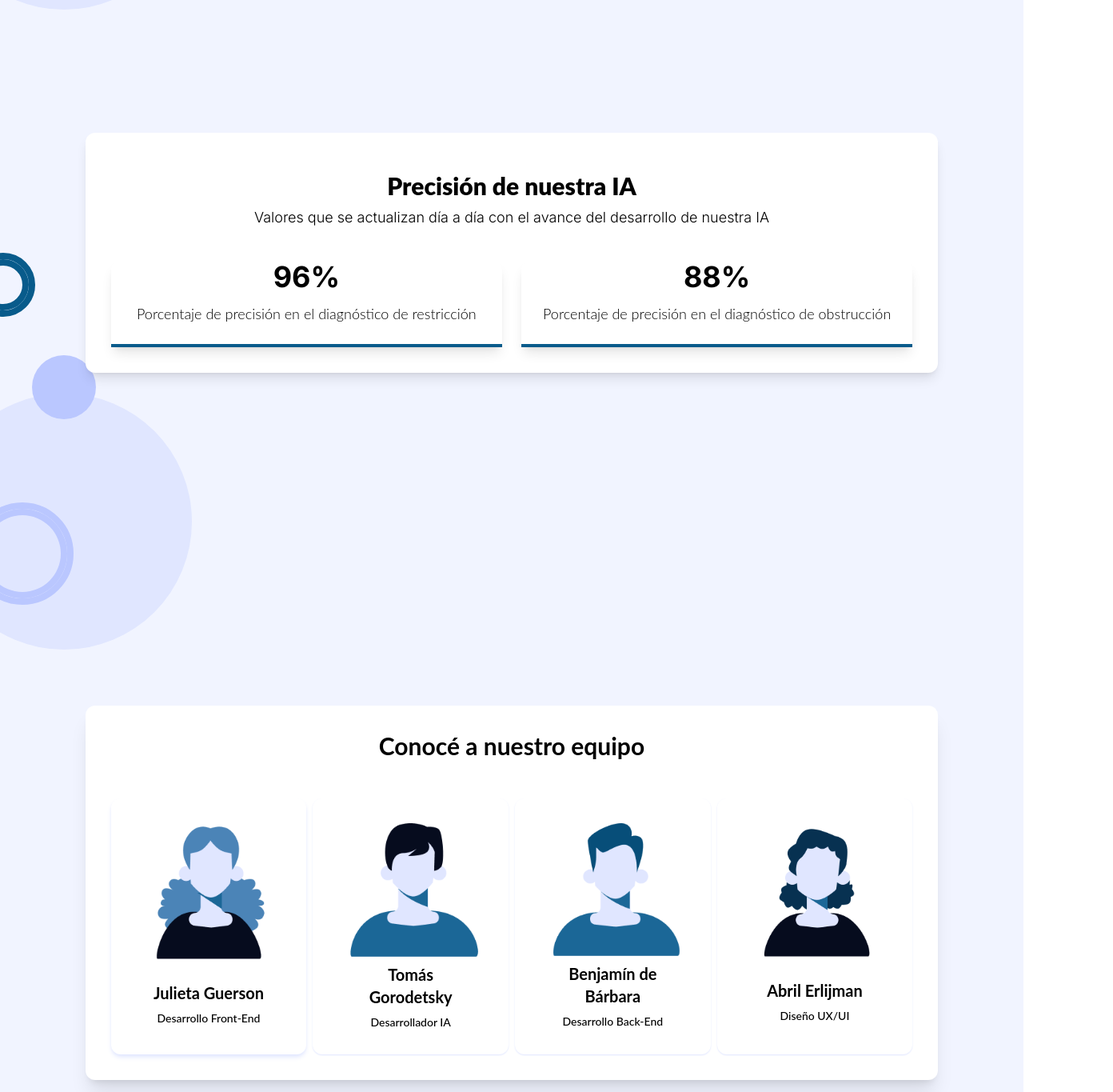
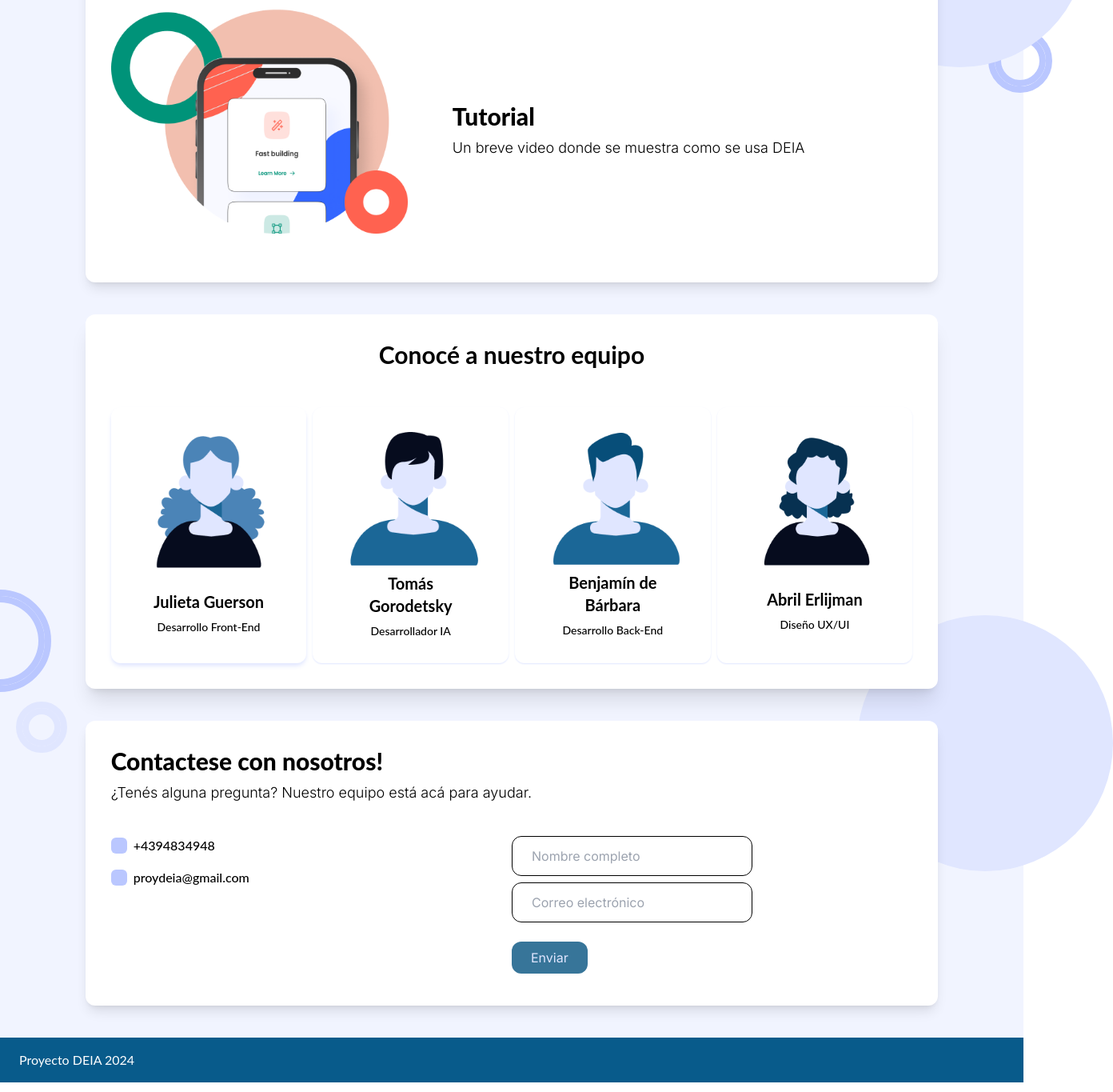
Before and after one commit to proydeia/deia, a Next.js app: page / in a window 1280 px wide. Shown: the part 1400-2765 px from the top of the page at 80% size, 1392 px wide, since content can reach past the window. Built offline with nearby package versions, Linux system fonts and the light colour scheme; no server answers; what @vercel/postgres-kysely, tailwindcss-animated would draw is missing.

Commit message:
landing terminado

```diff
--- a/app/componenetes/about.tsx
+++ b/app/componenetes/about.tsx
@@ -2,7 +2,7 @@ import Image from "next/image";
 //hola
 export default function About() {
   return (
-    <div className="bg-white shadow-xl  w-full md:w-10/12  rounded-xl flex flex-col items-center justify-center">
+    <div className="bg-white shadow-xl z-30 w-full md:w-10/12  rounded-xl flex flex-col items-center justify-center">
       <h1 className="text-2xl font-subtitulo sm:text-3xl font-bold text-center  w-full mb-4 mt-8">
         Conocé a nuestro equipo
       </h1>
--- /dev/null
+++ b/app/componenetes/contacto.tsx
@@ -0,0 +1,42 @@
+import Image from "next/image";
+export default function Contacto() {
+  return (
+    <div className="bg-white md:w-10/12 w-full px-8 pt-4 pb-10 rounded-xl shadow-lg relative z-30 flex flex-col justify-center items-start gap-10">
+      <div className="">
+        <h1 className="text-2xl sm:text-3xl font-extrabold text-start  w-full mb-2 mt-4 font-subtitulo">
+          Contactese con nosotros!
+        </h1>
+        <p className="text-lg font-light text-start">
+          ¿Tenés alguna pregunta? Nuestro equipo está acá para ayudar.
+        </p>
+      </div>
+      <div className="w-full flex flex-row ">
+        <div className="w-1/2 flex flex-col items-start gap-4">
+          <div className="flex flex-row gap-2 justify-center items-center">
+            <div className="w-5 h-5 bg-primary rounded-md"></div>
+            <p className="text-start font-subtitulo font-medium">+4394834948</p>
+          </div>
+          <div className="flex flex-row gap-2 justify-center items-center">
+            <div className="w-5 h-5 bg-primary rounded-md"></div>
+            <p className="text-start font-subtitulo font-medium">proydeia@gmail.com</p>
+          </div>
+        </div>
+        <div className="w-1/2 flex flex-col items-start gap-2">
+          <input
+            type="text"
+            placeholder="Nombre completo"
+            className=" w-3/5 rounded-xl bg-white  border py-3 px-6"
+          />
+          <input
+            type="text"
+            placeholder="Correo electrónico"
+            className="w-3/5 rounded-xl bg-white  border py-3 px-6"
+          />
+          <button className="rounded-xl bg-secondary text-primary_light py-2 px-6 mt-4">Enviar</button>
+        </div>
+      </div>
+
+      {/* <p>En DEIA, nos comprometemos a mejorar la salud respiratoria de las personas a través de la innovación y la investigación. Nuestro objetivo es ayudar a las comunidades mediante el desarrollo y la implementación de diagnósticos de espirometrías basados en inteligencia artificial. Creemos que la tecnología puede transformar la atención médica, permitiendo diagnósticos más precisos y accesibles para todos. Nos dedicamos a seguir investigando y avanzando en este campo, para que cada persona tenga acceso a una mejor calidad de vida.</p> */}
+    </div>
+  );
+}
--- a/app/componenetes/footer.tsx
+++ b/app/componenetes/footer.tsx
@@ -1,7 +1,7 @@
 export default function Footer(){
     return(
-        <div className="w-full bg-third grid grid-cols-3 min-h-60 max-h-96">
-            <p>Este es el footer</p>
+        <div className="w-full bg-third px-6 py-4">
+            <p className="font-subtitulo font-normal text-white">Proyecto DEIA 2024</p>
         </div>
     )
 }
--- a/app/componenetes/navBar.tsx
+++ b/app/componenetes/navBar.tsx
@@ -32,8 +32,8 @@ export default async function Navbar() {
   console.log(!!await auth());
   return (
     <>
-      <nav className="bg-primary    bg-fixed shadow-lg fixed z-40 top-0 left-0 right-0">
-        <div className="w-full mx-auto px-4 sm:px-6 lg:px-8">
+      <nav className="bg-primary_light    bg-fixed shadow-lg fixed z-40 top-0 left-0 right-0">
+        <div className="w-screen mx-auto px-4 sm:px-6 lg:px-8">
           <div className="flex items-center justify-between h-16">
             <div className="flex items-center justify-center w-full sm:items-start">
               <div className="flex-shrink-0 flex flex-row gap-2 items-center">
@@ -54,7 +54,7 @@ export default async function Navbar() {
                 {!await auth() ? (
                   <Link
                   href="./login"
-                  className="bg-secondary py-2 px-4 text-white hover:bg-white hover:text-primary rounded-md"
+                  className="bg-secondary py-2 px-4 text-white hover:scale-105 hover:animate-jump hover:animate-once hover:animate-duration-1000 hover:animate-ease-linear hover:animate-normal hover:animate-fill-backwards rounded-md"
                   >
                     Login
                   </Link>
--- a/app/componenetes/precicion.tsx
+++ b/app/componenetes/precicion.tsx
@@ -1,6 +1,6 @@
 export default function Presicion() {
     return (
-        <div className="bg-white md:w-10/12 w-full p-8 rounded-xl shadow-lg relative z-20">
+        <div className="bg-white md:w-10/12 w-full py-12 px-8  rounded-xl shadow-lg relative z-30">
             <h1 className="text-2xl sm:text-3xl font-black text-center  w-full mb-2 mt-4 font-subtitulo">Precisión de nuestra IA</h1>
             <p className="text-lg font-light text-center">Valores que se actualizan día a día con el avance del desarrollo de nuestra IA</p>
             <div className="flex flex-row gap-6 mt-10">
--- /dev/null
+++ b/app/componenetes/tutorial.tsx
@@ -0,0 +1,24 @@
+import Image from "next/image"
+export default function Tutorial() {
+    return (
+
+        <div className="bg-white md:w-10/12 w-full p-8 rounded-xl shadow-lg relative z-30 flex flex-row items-center gap-4">
+        <div className="w-5/12">
+        <Image
+        src="/Visuals.png"
+        alt="Mi imagen"
+        layout="fixed"
+        width={400}
+        height={400}
+      />
+        </div>
+        <div className="w-7/12">
+
+        <h1 className="text-2xl sm:text-3xl font-extrabold text-start  w-full mb-2 mt-4 font-subtitulo">Tutorial</h1>
+        <p className="text-lg font-light text-start">Un breve video donde se muestra como se usa DEIA </p>
+        </div>
+
+        {/* <p>En DEIA, nos comprometemos a mejorar la salud respiratoria de las personas a través de la innovación y la investigación. Nuestro objetivo es ayudar a las comunidades mediante el desarrollo y la implementación de diagnósticos de espirometrías basados en inteligencia artificial. Creemos que la tecnología puede transformar la atención médica, permitiendo diagnósticos más precisos y accesibles para todos. Nos dedicamos a seguir investigando y avanzando en este campo, para que cada persona tenga acceso a una mejor calidad de vida.</p> */}
+    </div>
+    )
+}
--- a/app/page.tsx
+++ b/app/page.tsx
@@ -2,6 +2,8 @@ import Image from "next/image";
 import About from "./componenetes/about";
 import Funcion from "./componenetes/funcion";
 import Presicion from "./componenetes/precicion";
+import Tutorial from "./componenetes/tutorial";
+import Contacto from "./componenetes/contacto";
 //hola
 export default function Home() {
   return (
@@ -32,7 +34,7 @@ export default function Home() {
           className="w-full "
         />
       </section>
-      <section className="hero-section md:flex justify-around items-center hidden w-full pt-28 pb-1  bg-fondo_light ">
+      <section className="hero-section z-30 md:flex justify-around items-center hidden w-full pt-28 pb-0  bg-fondo_light ">
         <div className="flex flex-col gap-2 h-1/2 ">
           <h1 className="font-titulo animate-fade-left animate-once animate-duration-[4000ms] animate-ease-in text-6xl font-bold">
             DEIA
@@ -64,28 +66,39 @@ export default function Home() {
           />
         </div>
       </section>
-      <section className="our-mission relative z-30  w-full bg-fondo_light md:h-screen h-3/4 flex justify-center items-center">
+      <section className="our-mission relative pt-10 w-full bg-fondo_light pb-10 flex justify-center items-center">
         {/* Our Mission content */}
         <Funcion />
         <div className="absolute z-10  bottom-80 -left-9 rounded-full ring-inset ring-third ring-8  border-8 border-third h-20 w-20 "></div>
-          <div className="absolute z-0 -bottom-24 -left-20  rounded-full bg-primary_light h-80 w-80 "></div>
-          <div className="absolute z-10  -bottom-10 -left-9  rounded-full ring-inset ring-primary ring-8  border-8 border-primary h-32 w-32 "></div>
-          <div className="absolute z-10  bottom-48 left-10  rounded-full bg-primary h-20 w-20"></div>
+        <div className="absolute z-10 -bottom-24 -left-20  rounded-full bg-primary_light h-80 w-80 "></div>
+        <div className="absolute z-10  -bottom-10 -left-9  rounded-full ring-inset ring-primary ring-8  border-8 border-primary h-32 w-32 "></div>
+        <div className="absolute z-10  bottom-48 left-10  rounded-full bg-primary h-20 w-20"></div>
       </section>
-      <section className=" relative w-full bg-fondo_light md:h-screen h-3/4 flex justify-center items-center">
+      <section className=" relative w-full bg-fondo_light  pb-10 flex justify-center items-center">
         {/* Our Mission content */}
         <Presicion />
-        <div className="absolute z-10  bottom-80 -left-9 rounded-full ring-inset ring-third ring-8  border-8 border-third h-20 w-20 "></div>
-          <div className="absolute z-0 -bottom-24 -left-20  rounded-full bg-primary_light h-80 w-80 "></div>
-          <div className="absolute z-10  -bottom-10 -left-9  rounded-full ring-inset ring-primary ring-8  border-8 border-primary h-32 w-32 "></div>
-          <div className="absolute z-10  bottom-48 left-10  rounded-full bg-primary h-20 w-20"></div>
+        <div className="absolute z-10  -bottom-40 -right-9 rounded-full ring-inset ring-primary ring-8  border-8 border-primary h-20 w-20 "></div>
+        <div className="absolute z-10 -bottom-32 -right-20  rounded-full bg-primary_light h-80 w-80 "></div>
+        {/* <div className="absolute z-10  -bottom-10 -left-9  rounded-full ring-inset ring-primary ring-8  border-8 border-primary h-32 w-32 "></div> */}
+        <div className="absolute z-10  bottom-40 -right-1  rounded-full bg-primary h-20 w-20"></div>
       </section>
 
       {/* Add your content sections here */}
-      <section className="about-us w-full bg-fondo_light md:h-screen flex justify-center items-center">
+      <section className="relative w-full bg-fondo_light pb-10 flex justify-center items-center">
         {/* About Us content */}
 
+        <Tutorial />
+      </section>
+      <section className="relative about-us w-full bg-fondo_light pb-10 flex justify-center items-center">
+        {/* About Us content */}
         <About />
+        <div className="absolute z-10  -bottom-10 left-5 rounded-full ring-inset ring-primary_light ring-8  border-8 border-primary_light h-16 w-16 "></div>
+        <div className="absolute z-10  bottom-9 -left-16 rounded-full ring-inset ring-primary ring-8  border-8 border-primary h-32 w-32 "></div>
+      </section>
+      <section className="relative about-us w-full bg-fondo_light pb-10 flex justify-center items-center">
+        {/* About Us content */}
+        <div className="absolute z-10 bottom-52 -right-28  rounded-full bg-primary_light h-80 w-80 "></div>
+        <Contacto />
       </section>
     </main>
   );
```
Also changed, not shown: public/Visuals.png (added).
